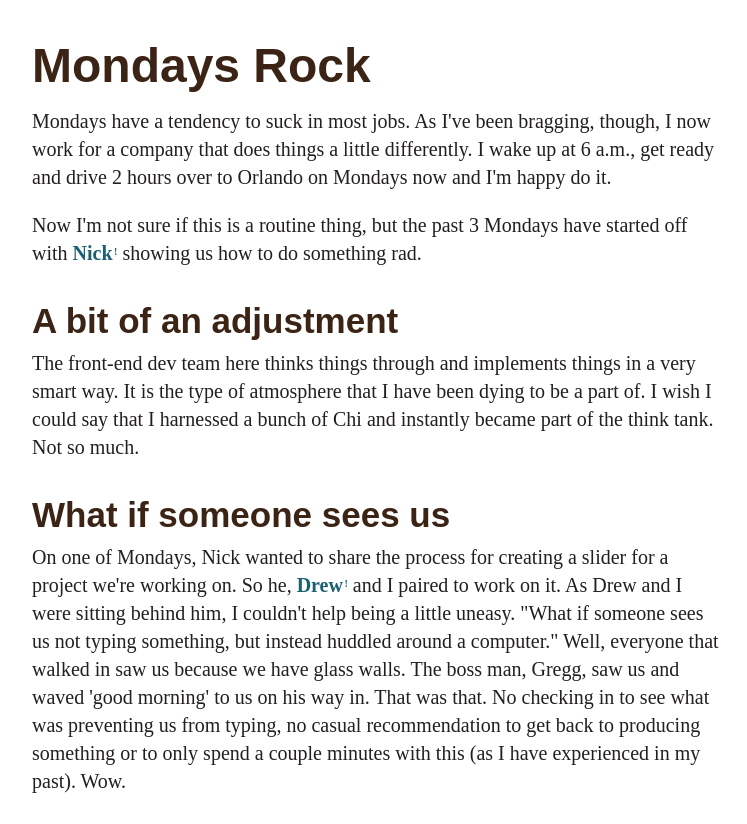
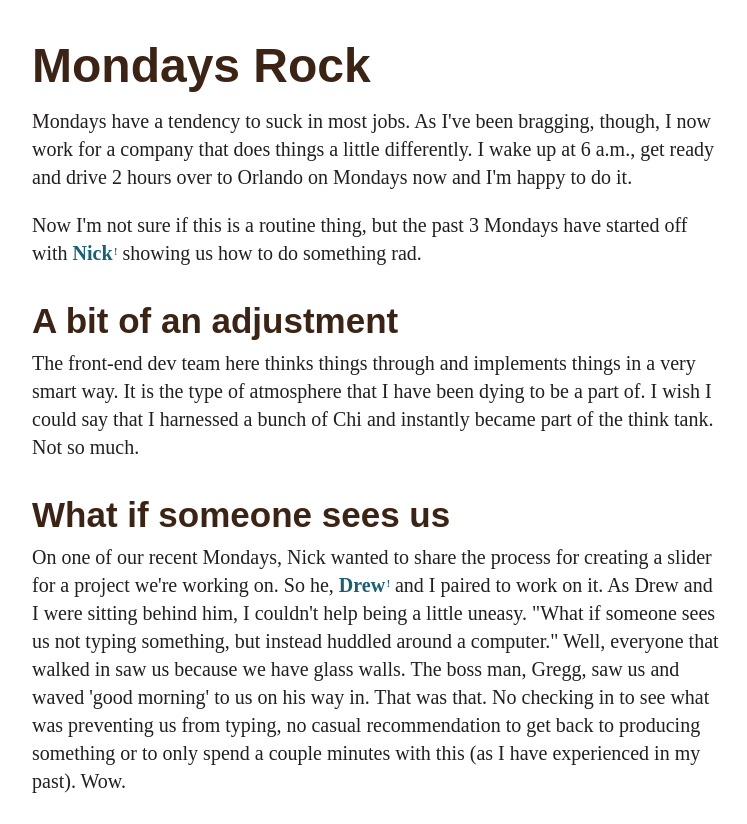
Before and after one commit to dandenney/dandenney.com, a PHP site: a page that uses posts/front-end-dev/mondays-rock/index.php in a window 1280 px wide. Shown: the part 94-918 px from the top of the page, without its empty margins (264-1011 px from the left). Run offline with PHP 8.4, Linux system fonts and the light colour scheme; some libraries are stand-ins or nearby versions; some web fonts are replaced.

Commit message:
typos like crazy

```diff
--- a/posts/front-end-dev/mondays-rock/index.php
+++ b/posts/front-end-dev/mondays-rock/index.php
@@ -9,7 +9,7 @@
 	<article class="post-standard">
 
         <h1>Mondays Rock</h1>
-        <p>Mondays have a tendency to suck in most jobs. As I've been bragging, though, I now work for a company that does things a little differently. I wake up at 6 a.m., get ready and drive 2 hours over to Orlando on Mondays now and I'm happy do it.</p>
+        <p>Mondays have a tendency to suck in most jobs. As I've been bragging, though, I now work for a company that does things a little differently. I wake up at 6 a.m., get ready and drive 2 hours over to Orlando on Mondays now and I'm happy to do it.</p>
 
         <p>Now I'm not sure if this is a routine thing, but the past 3 Mondays have started off with <a href="http://twitter.com/nickawalsh">Nick</a> showing us how to do something rad. </p>
 
@@ -17,7 +17,7 @@
         <p>The front-end dev team here thinks things through and implements things in a very smart way. It is the type of atmosphere that I have been dying to be a part of. I wish I could say that I harnessed a bunch of Chi and instantly became part of the think tank. Not so much.</p>
 
         <h2>What if someone sees us</h2>
-        <p>On one of Mondays, Nick wanted to share the process for creating a slider for a project we're working on. So he, <a href="http://twitter.com/drewbarontini">Drew</a> and I paired to work on it. As Drew and I were sitting behind him, I couldn't help being a little uneasy. "What if someone sees us not typing something, but instead huddled around a computer." Well, everyone that walked in saw us because we have glass walls. The boss man, Gregg, saw us and waved 'good morning' to us on his way in. That was that. No checking in to see what was preventing us from typing, no casual recommendation to get back to producing something or to only spend a couple minutes with this (as I have experienced in my past). Wow.</p>
+        <p>On one of our recent Mondays, Nick wanted to share the process for creating a slider for a project we're working on. So he, <a href="http://twitter.com/drewbarontini">Drew</a> and I paired to work on it. As Drew and I were sitting behind him, I couldn't help being a little uneasy. "What if someone sees us not typing something, but instead huddled around a computer." Well, everyone that walked in saw us because we have glass walls. The boss man, Gregg, saw us and waved 'good morning' to us on his way in. That was that. No checking in to see what was preventing us from typing, no casual recommendation to get back to producing something or to only spend a couple minutes with this (as I have experienced in my past). Wow.</p>
 
         <h2>The benefits of this approach</h2>
         <p>For this particular slider, an optimistic estimate for me to do it on my own would have been a couple of hours. Getting it into CoffeeScript would have added a bit since I'm new to that too. Instead, WE WROTE CODE ON A WHITEBOARD AND TALKED THROUGH IT. It was so cool. We talked through how this particular slider needed to work, named things on the board and worked it out in our heads and on the whiteboard. Then Nick typed it up and we worked through the kinks. </p>
```
